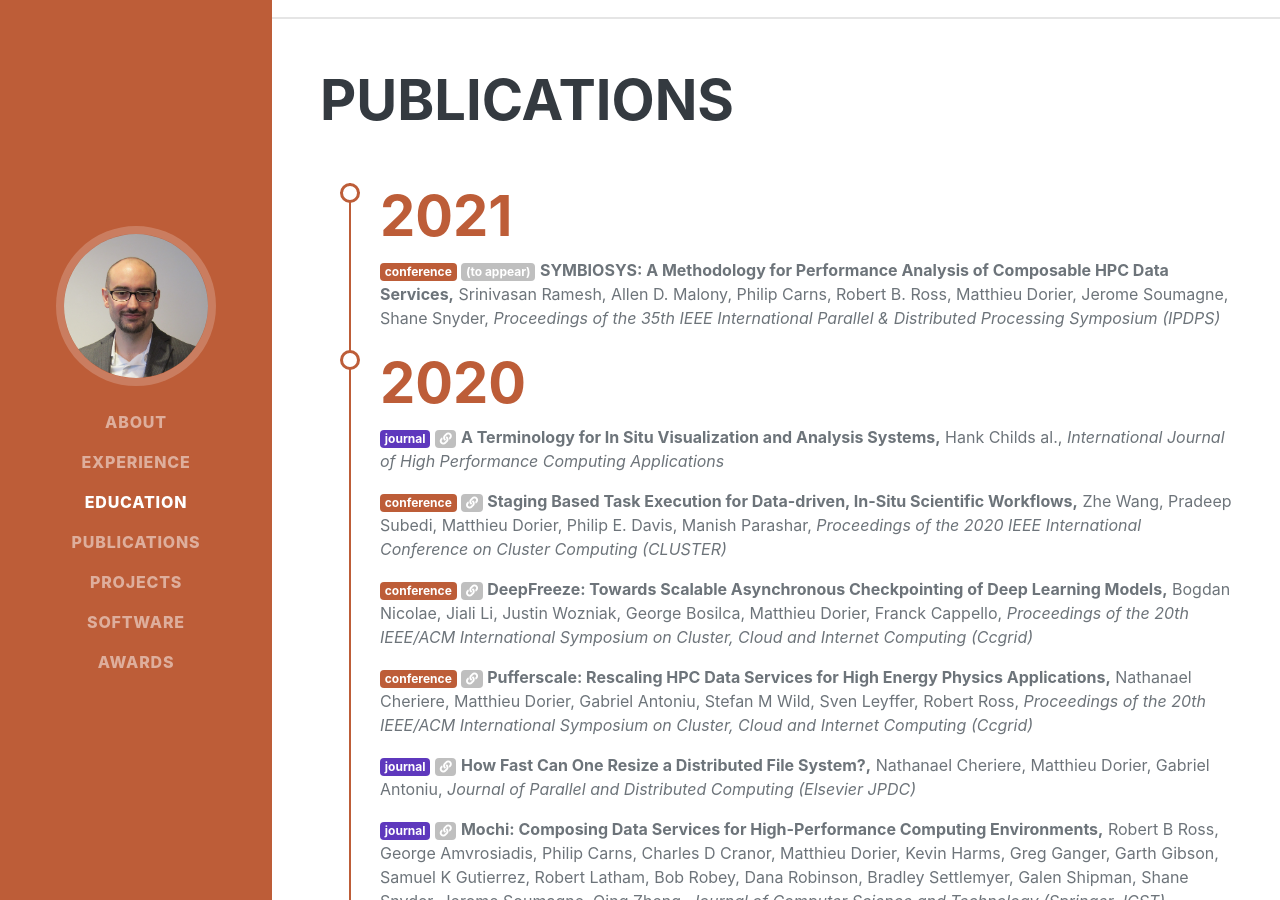
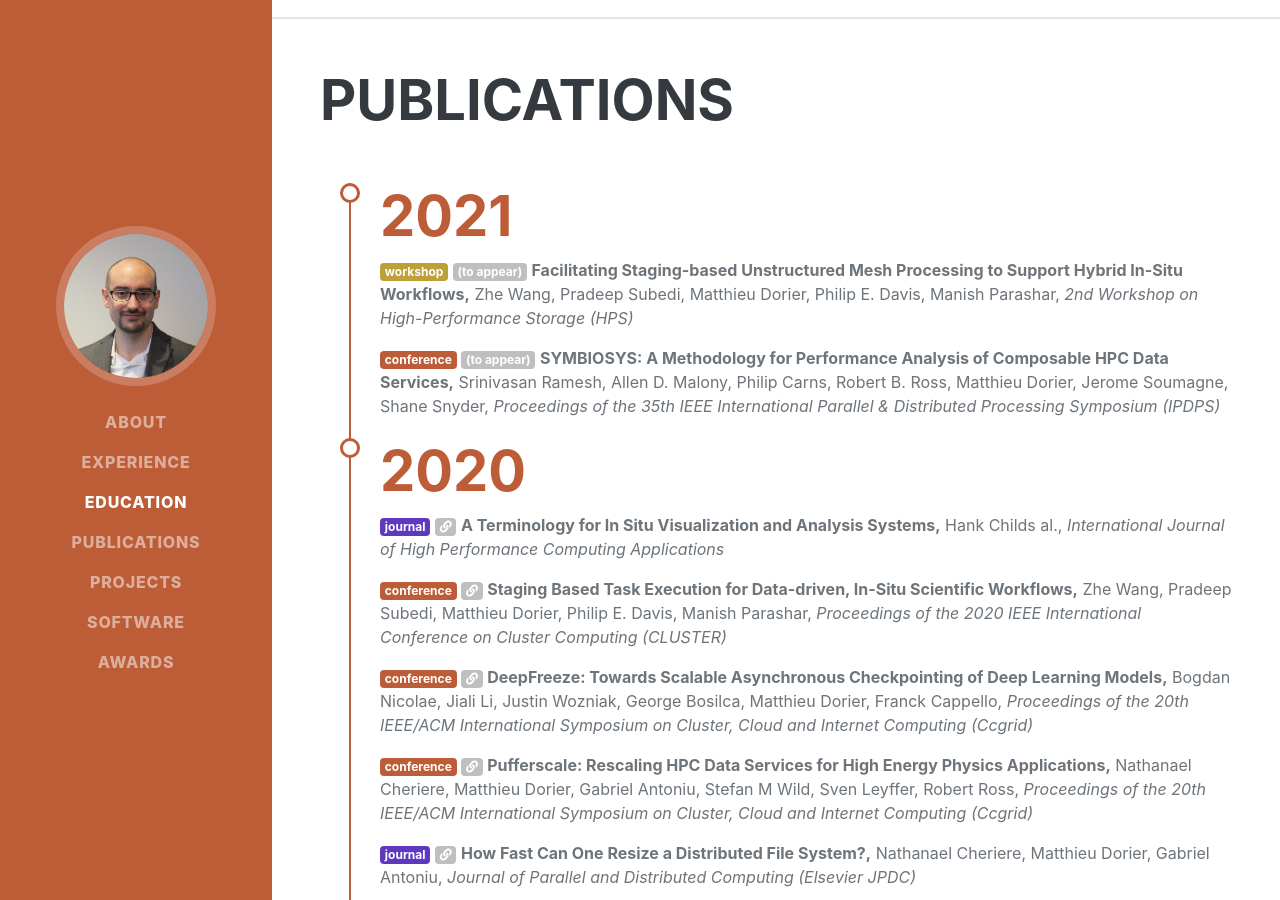
Before and after one commit to mdorier/mdorier.github.io, a Jekyll site: the page built from index.html, in a window 1280 px wide and 900 px high, scrolled down 4381 px. Built offline with Jekyll 4.4.1, drawn with Linux system fonts in a browser that asks for light colours; some web fonts are replaced.

Commit message:
added new reference

```diff
--- a/_data/biblio.yml
+++ b/_data/biblio.yml
@@ -1,3 +1,10 @@
+- title: "Facilitating Staging-based Unstructured Mesh Processing to Support Hybrid In-Situ Workflows"
+  authors: Zhe Wang, Pradeep Subedi, Matthieu Dorier, Philip E. Davis, Manish Parashar
+  type: workshop
+  venue: 2nd Workshop on High-Performance Storage (HPS)
+  year: 2021
+  url:
+
 - title: "SYMBIOSYS: A Methodology for Performance Analysis of Composable HPC Data Services"
   authors: Srinivasan Ramesh, Allen D. Malony, Philip Carns, Robert B. Ross, Matthieu Dorier, Jerome Soumagne, Shane Snyder
   type: conference
```
